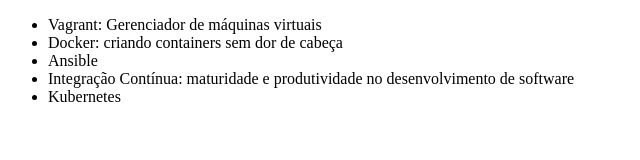
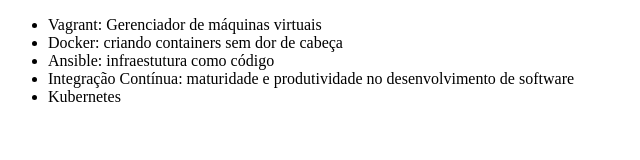
Before and after one commit to Felipe825Dev/felipe-git, a plain HTML site: page index.html in a window 1280 px wide. Shown: the whole page, without its empty margins (0-640 px from the left). Drawn offline with Linux system fonts and the light colour scheme.

Commit message:
mudando nome do curso de Ansible

```diff
--- a/index.html
+++ b/index.html
@@ -8,7 +8,7 @@
     <ul>
         <li>Vagrant: Gerenciador de máquinas virtuais</li>
         <li>Docker: criando containers sem dor de cabeça</li>
-        <li>Ansible</li>
+        <li>Ansible: infraestutura como código</li>
         <li>Integração Contínua: maturidade e produtividade no desenvolvimento de software</li>
         <li>Kubernetes</li>
     </ul>
```
